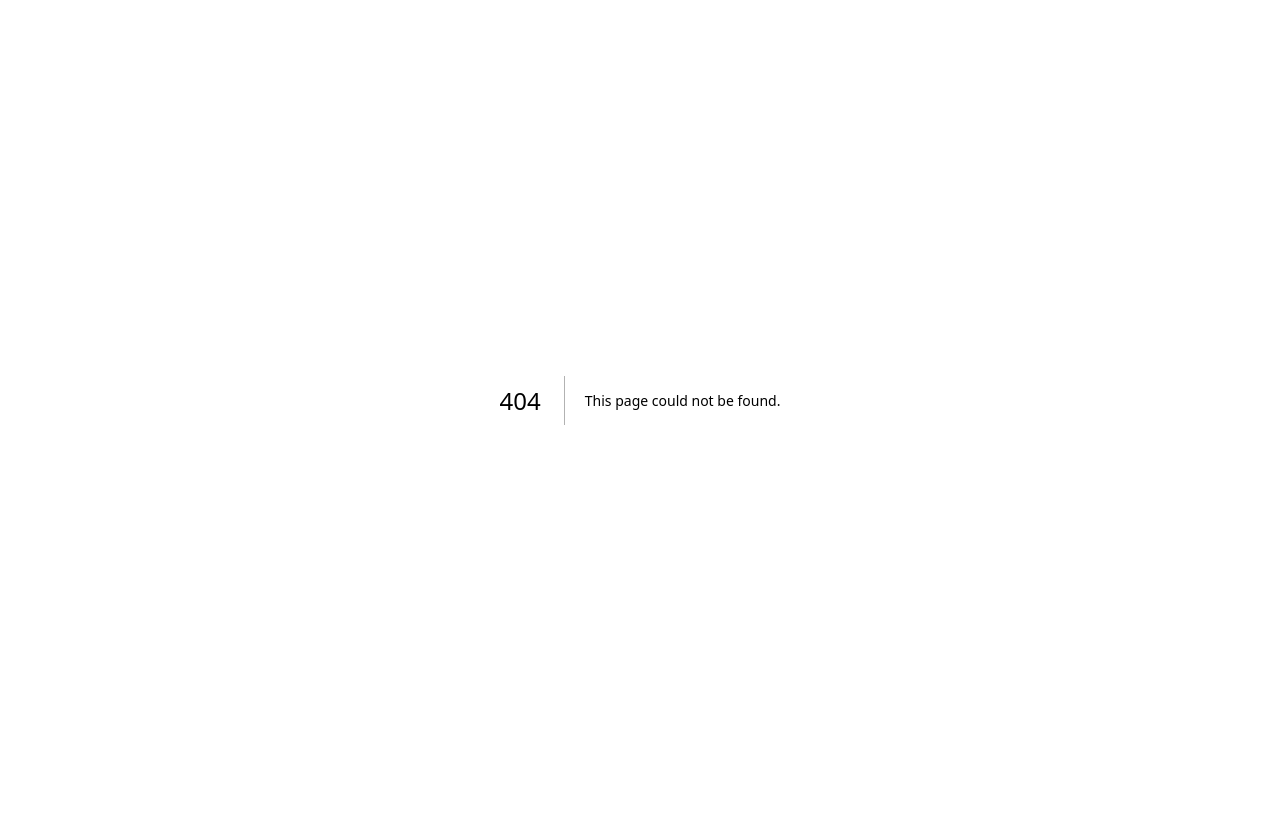
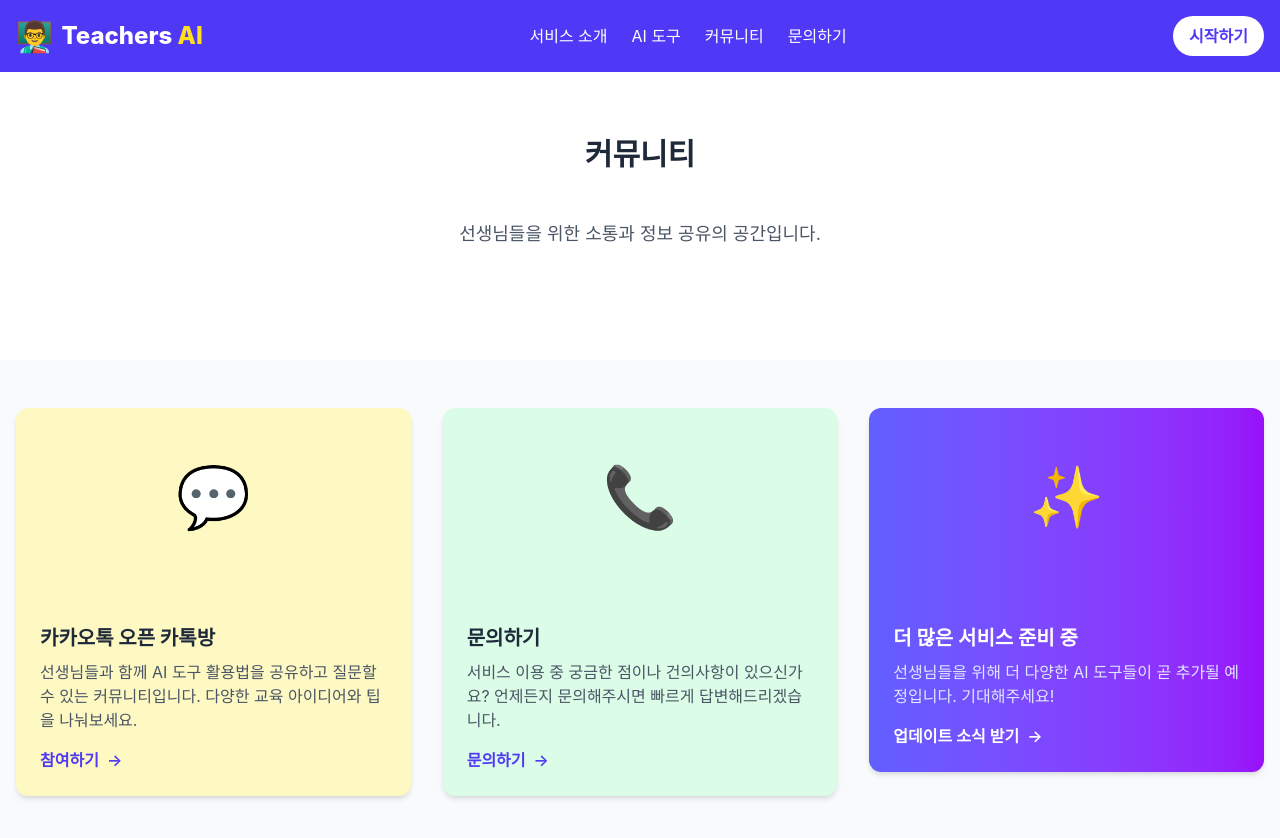
Before and after one commit to reallygood83/t-AI-site, a Next.js app: page /community in a window 1280 px wide. Before the commit this address had no page. Shown: the top 838 px of the page. Before the commit the page ends 800 px from the top, so only its background shows below. Built offline with nearby package versions, Linux system fonts and the light colour scheme.

Commit message:
커뮤니티 전용 페이지(/community) 생성 및 네비게이션 라우팅 적용, 카드 스타일 통일

```diff
--- a/pages/ai-tools.js
+++ b/pages/ai-tools.js
@@ -31,7 +31,7 @@ const AiTools = () => {
           <div className="hidden md:flex space-x-6">
             <a href="/" className="hover:text-yellow-200">서비스 소개</a>
             <a href="/ai-tools" className="hover:text-yellow-200">AI 도구</a>
-            <a href="#community" className="hover:text-yellow-200">커뮤니티</a>
+            <a href="/community" className="hover:text-yellow-200">커뮤니티</a>
             <a href="https://www.notion.so/1b210244f997802f8557c739dd3986f6" className="hover:text-yellow-200">문의하기</a>
           </div>
           <div>
--- /dev/null
+++ b/pages/community.js
@@ -0,0 +1,102 @@
+import React from 'react';
+import Head from 'next/head';
+
+const Community = () => {
+  return (
+    <div className="min-h-screen flex flex-col bg-gray-50">
+      <Head>
+        <title>커뮤니티 - Teachers AI</title>
+        <meta name="description" content="선생님들을 위한 커뮤니티와 소통 공간" />
+      </Head>
+      {/* 네비게이션 바 */}
+      <nav className="bg-indigo-600 text-white p-4">
+        <div className="container mx-auto flex justify-between items-center">
+          <div className="flex items-center">
+            <div className="text-3xl font-bold mr-2">👨‍🏫</div>
+            <h1 className="text-2xl font-extrabold">Teachers <span className="text-yellow-300">AI</span></h1>
+          </div>
+          <div className="hidden md:flex space-x-6">
+            <a href="/" className="hover:text-yellow-200">서비스 소개</a>
+            <a href="/ai-tools" className="hover:text-yellow-200">AI 도구</a>
+            <a href="/community" className="hover:text-yellow-200">커뮤니티</a>
+            <a href="https://www.notion.so/1b210244f997802f8557c739dd3986f6" className="hover:text-yellow-200">문의하기</a>
+          </div>
+          <div>
+            <button className="bg-white text-indigo-600 px-4 py-2 rounded-full font-bold hover:bg-yellow-200 transition duration-300">
+              시작하기
+            </button>
+          </div>
+        </div>
+      </nav>
+      <main className="flex-1">
+        <section className="py-16 bg-white">
+          <div className="container mx-auto px-4 text-center">
+            <h2 className="text-3xl font-bold mb-12 text-gray-800">커뮤니티</h2>
+            <p className="text-lg text-gray-600 max-w-3xl mx-auto mb-12">
+              선생님들을 위한 소통과 정보 공유의 공간입니다.
+            </p>
+          </div>
+        </section>
+        <section className="py-12 bg-gray-50">
+          <div className="container mx-auto px-4">
+            <div className="grid grid-cols-1 md:grid-cols-2 lg:grid-cols-3 gap-8">
+              {/* 카카오톡 오픈 카톡방 */}
+              <a href="https://open.kakao.com/o/gubGYQ7g" target="_blank" rel="noopener noreferrer" className="block group">
+                <div className="bg-yellow-100 rounded-xl shadow-md overflow-hidden transform transition duration-300 group-hover:shadow-xl group-hover:-translate-y-1">
+                  <div className="h-48 flex items-center justify-center">
+                    <span className="text-6xl mb-4">💬</span>
+                  </div>
+                  <div className="p-6">
+                    <h3 className="font-bold text-xl text-gray-800 mb-2">카카오톡 오픈 카톡방</h3>
+                    <p className="text-gray-600 mb-4">
+                      선생님들과 함께 AI 도구 활용법을 공유하고 질문할 수 있는 커뮤니티입니다. 다양한 교육 아이디어와 팁을 나눠보세요.
+                    </p>
+                    <div className="flex items-center text-indigo-600 font-semibold group-hover:text-indigo-800">
+                      참여하기 <span className="ml-2 transition duration-300 group-hover:translate-x-1">→</span>
+                    </div>
+                  </div>
+                </div>
+              </a>
+              {/* 문의하기 */}
+              <a href="https://www.notion.so/1b210244f997802f8557c739dd3986f6" target="_blank" rel="noopener noreferrer" className="block group">
+                <div className="bg-green-100 rounded-xl shadow-md overflow-hidden transform transition duration-300 group-hover:shadow-xl group-hover:-translate-y-1">
+                  <div className="h-48 flex items-center justify-center">
+                    <span className="text-6xl mb-4">📞</span>
+                  </div>
+                  <div className="p-6">
+                    <h3 className="font-bold text-xl text-gray-800 mb-2">문의하기</h3>
+                    <p className="text-gray-600 mb-4">
+                      서비스 이용 중 궁금한 점이나 건의사항이 있으신가요? 언제든지 문의해주시면 빠르게 답변해드리겠습니다.
+                    </p>
+                    <div className="flex items-center text-indigo-600 font-semibold group-hover:text-indigo-800">
+                      문의하기 <span className="ml-2 transition duration-300 group-hover:translate-x-1">→</span>
+                    </div>
+                  </div>
+                </div>
+              </a>
+              {/* 더 많은 서비스 준비 중 */}
+              <a href="https://pebble-stallion-abb.notion.site/1e310244f99780db82b5f36ffb6f71d1?pvs=4" target="_blank" rel="noopener noreferrer" className="block group">
+                <div className="bg-gradient-to-r from-indigo-500 to-purple-600 rounded-xl shadow-md overflow-hidden group">
+                  <div className="h-48 flex items-center justify-center">
+                    <span className="text-6xl text-white mb-4">✨</span>
+                  </div>
+                  <div className="p-6 text-white">
+                    <h3 className="font-bold text-xl mb-2">더 많은 서비스 준비 중</h3>
+                    <p className="mb-4 text-indigo-100">
+                      선생님들을 위해 더 다양한 AI 도구들이 곧 추가될 예정입니다. 기대해주세요!
+                    </p>
+                    <div className="flex items-center font-semibold text-white group-hover:underline">
+                      업데이트 소식 받기 <span className="ml-2 transition duration-300 group-hover:translate-x-1">→</span>
+                    </div>
+                  </div>
+                </div>
+              </a>
+            </div>
+          </div>
+        </section>
+      </main>
+    </div>
+  );
+};
+
+export default Community;
--- a/pages/index.js
+++ b/pages/index.js
@@ -20,7 +20,7 @@ const TeachersAI = () => {
           <div className="hidden md:flex space-x-6">
             <a href="#intro" className="hover:text-yellow-200">서비스 소개</a>
             <a href="/ai-tools" className="hover:text-yellow-200">AI 도구</a>
-            <a href="#community" className="hover:text-yellow-200">커뮤니티</a>
+            <a href="/community" className="hover:text-yellow-200">커뮤니티</a>
             <a href="https://www.notion.so/1b210244f997802f8557c739dd3986f6" className="hover:text-yellow-200">문의하기</a>
           </div>
           <div>
```
